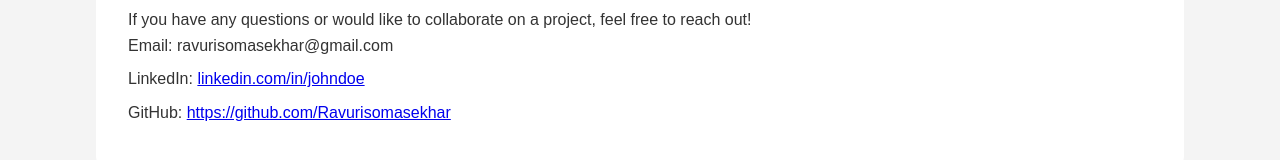
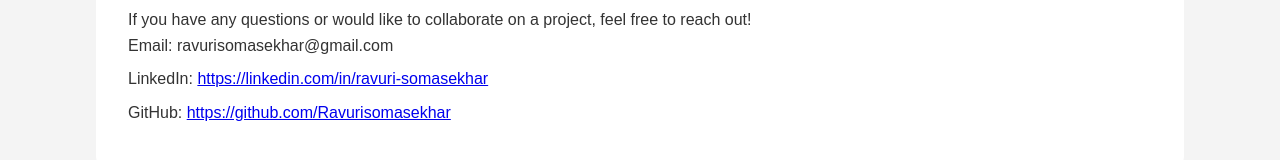
Before and after one commit to Ravurisomasekhar/somasekhar.github.io, a plain HTML site: page index.html in a window 1280 px wide. Shown: the part 1654-1814 px from the top of the page. Drawn offline with Linux system fonts and the light colour scheme.

Commit message:
added linkedin profile link

```diff
--- a/index.html
+++ b/index.html
@@ -65,7 +65,7 @@
         <p>If you have any questions or would like to collaborate on a project, feel free to reach out!</p>
         <ul>
             <li>Email: ravurisomasekhar@gmail.com</li>
-            <li>LinkedIn: <a href="#">linkedin.com/in/johndoe</a></li>
+            <li>LinkedIn: <a href="#">https://linkedin.com/in/ravuri-somasekhar</a></li>
             <li>GitHub: <a href="#">https://github.com/Ravurisomasekhar</a></li>
         </ul>
     </section>
```
